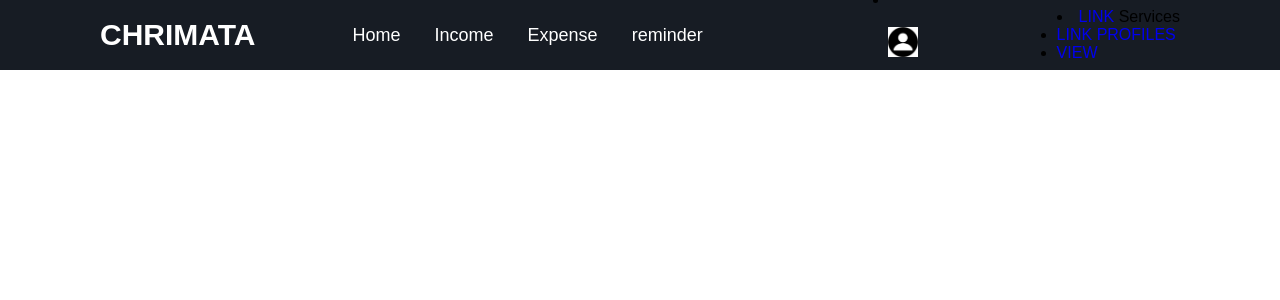
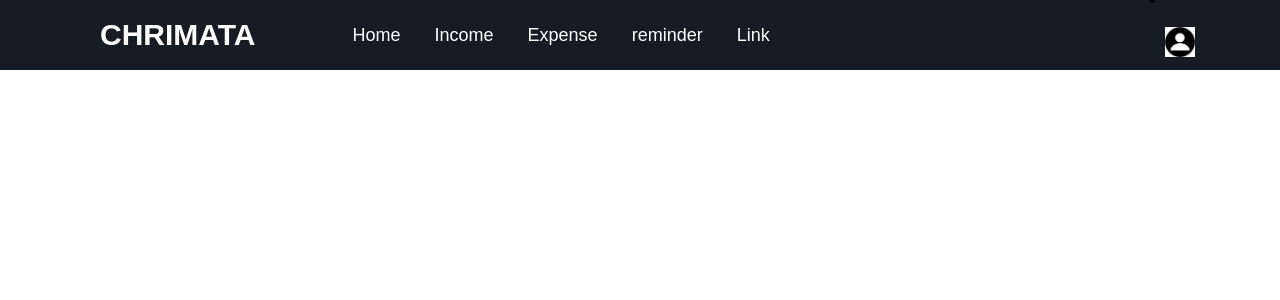
Before and after one commit to nani-rex/Finance_tracker, a Django app: page /bar/ in a window 1280 px wide. Shown: the top 300 px of the page. Run offline with Django 4.2, Linux system fonts and the light colour scheme; a user stored in the database is signed in.

Commit message:
addlink_navbar

```diff
--- a/ft_app1/templates/ft_app1/navbar.html
+++ b/ft_app1/templates/ft_app1/navbar.html
@@ -43,21 +43,22 @@
               <li><a href="{% url 'addrem' %}">add reminder</a></li>
               <li><a href="{% url 'viewrem' %}">view reminder</a></li>
               </ul>
-            </div>
+            <li>
+              <a href="#" class="desktop-link">Link</a>
+              <input type="checkbox" id="show-services">
+              <label for="show-services">Services</label>
+              <ul>
+                <li><a href="link.html">Link Profiles</a></li>
+                <li><a href="view.html">View</a></li>
+                </ul>
+              </div>
             <li>
               <nav>
                 <a href="{% url 'uprof' %}">
                   <img src="{% static 'prof_def.jpeg' %}" alt="profile" height="30" width="30">
                 </a>
               </nav>
-              <li>
-              <a href="#" class="desktop-link">LINK</a>
-              <input type="checkbox" id="show-services">
-              <label for="show-services">Services</label>
-              <ul>
-                <li><a href="#">LINK PROFILES</a></li>
-                <li><a href="#">VIEW</a></li>
-                </ul>
+
     </nav>
   </div>
 </body>
```
Also changed, not shown: db.sqlite3.
